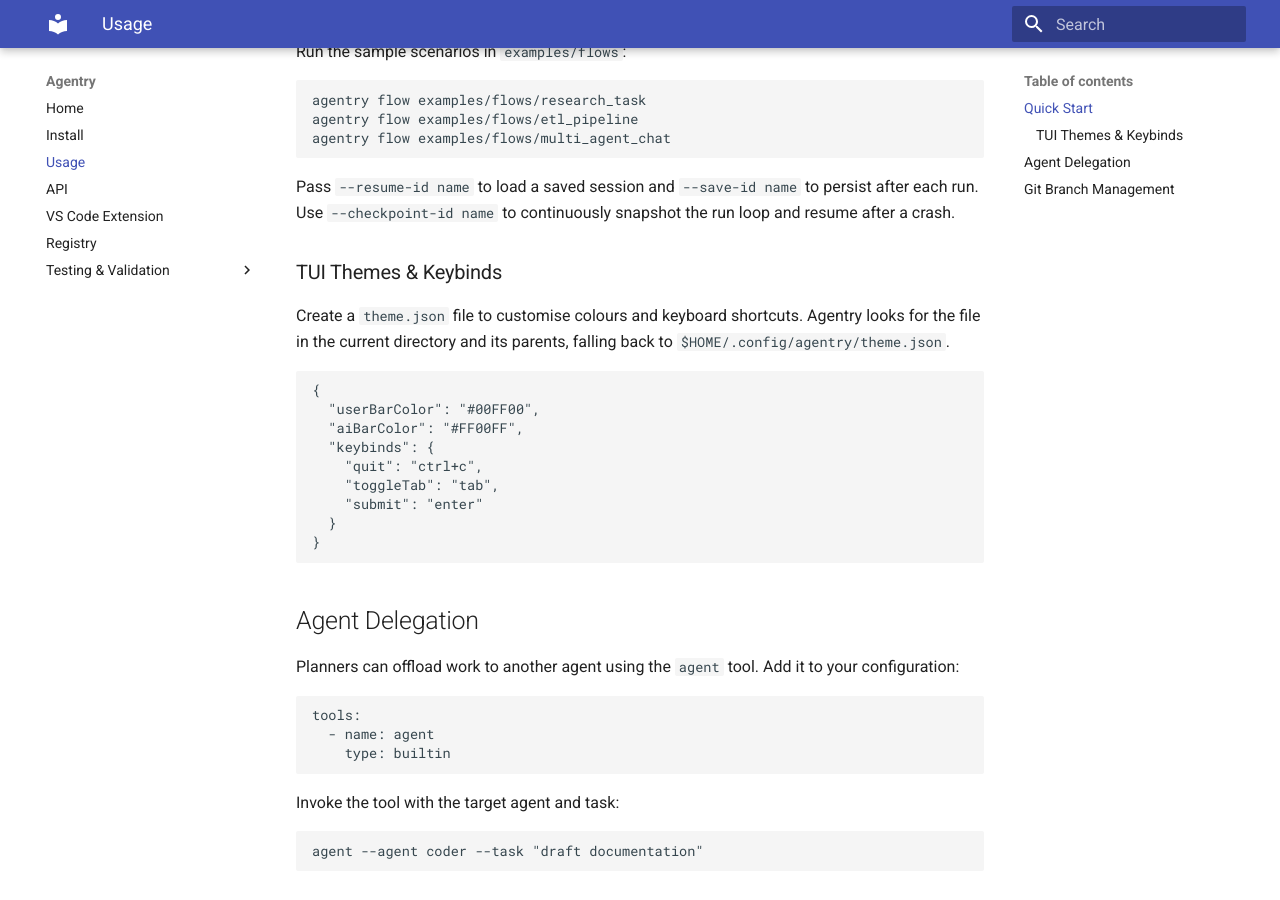
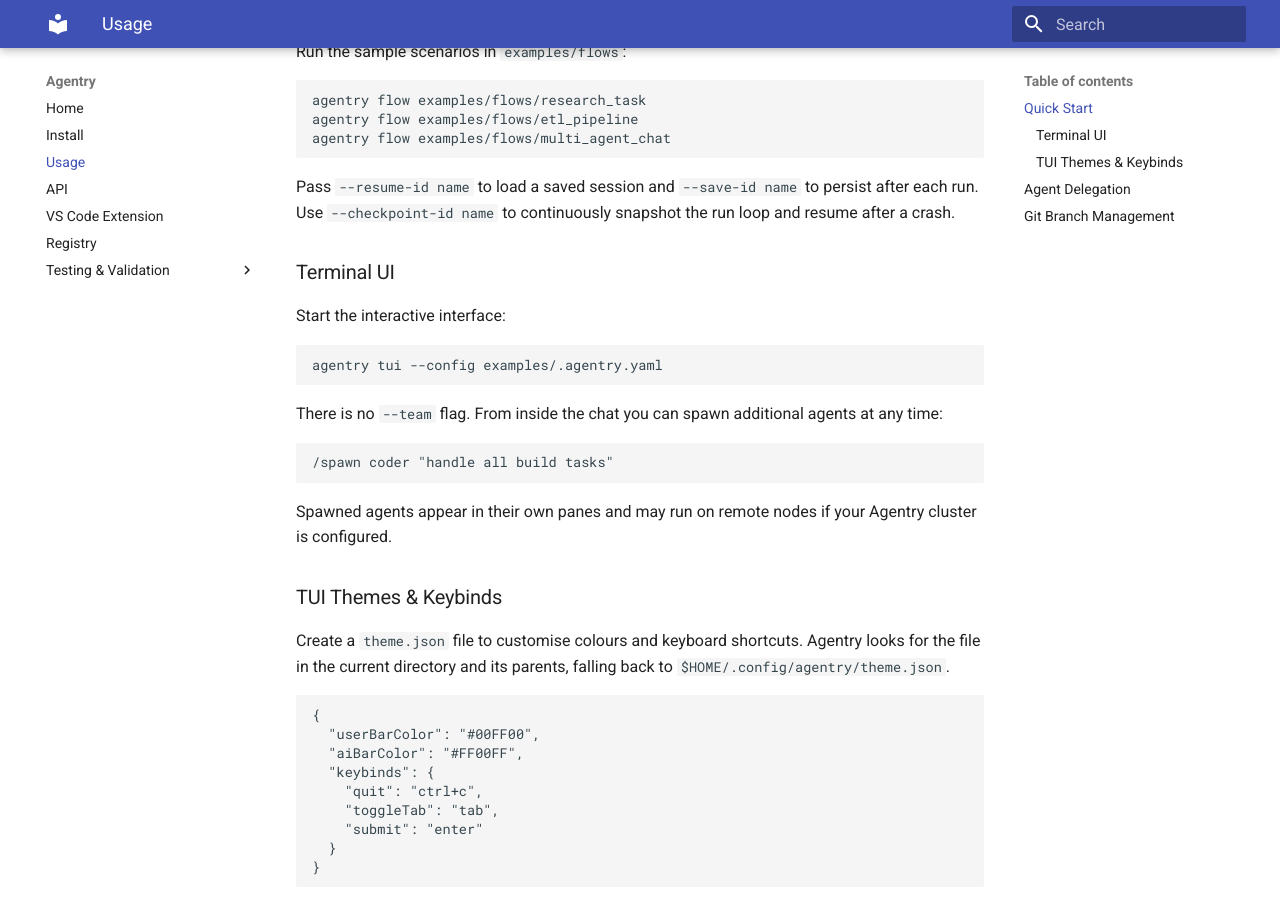
Before and after one commit to marcodenic/agentry, an MkDocs documentation site: the page built from docs/usage.md, in a window 1280 px wide and 900 px high, scrolled down 719 px. Built offline with MkDocs 1.6.1 and Material for MkDocs 9.7.7, drawn with Linux system fonts in a browser that asks for light colours.

Commit message:
docs: explain tui spawning

````diff
--- a/docs/usage.md
+++ b/docs/usage.md
@@ -38,6 +38,22 @@ agentry flow examples/flows/multi_agent_chat
 
 Pass `--resume-id name` to load a saved session and `--save-id name` to persist after each run.
 Use `--checkpoint-id name` to continuously snapshot the run loop and resume after a crash.
+
+### Terminal UI
+
+Start the interactive interface:
+
+```bash
+agentry tui --config examples/.agentry.yaml
+```
+
+There is no `--team` flag. From inside the chat you can spawn additional agents at any time:
+
+```bash
+/spawn coder "handle all build tasks"
+```
+
+Spawned agents appear in their own panes and may run on remote nodes if your Agentry cluster is configured.
 
 ### TUI Themes & Keybinds
 
````
Also changed, not shown: README.md (+10 -2 lines).
